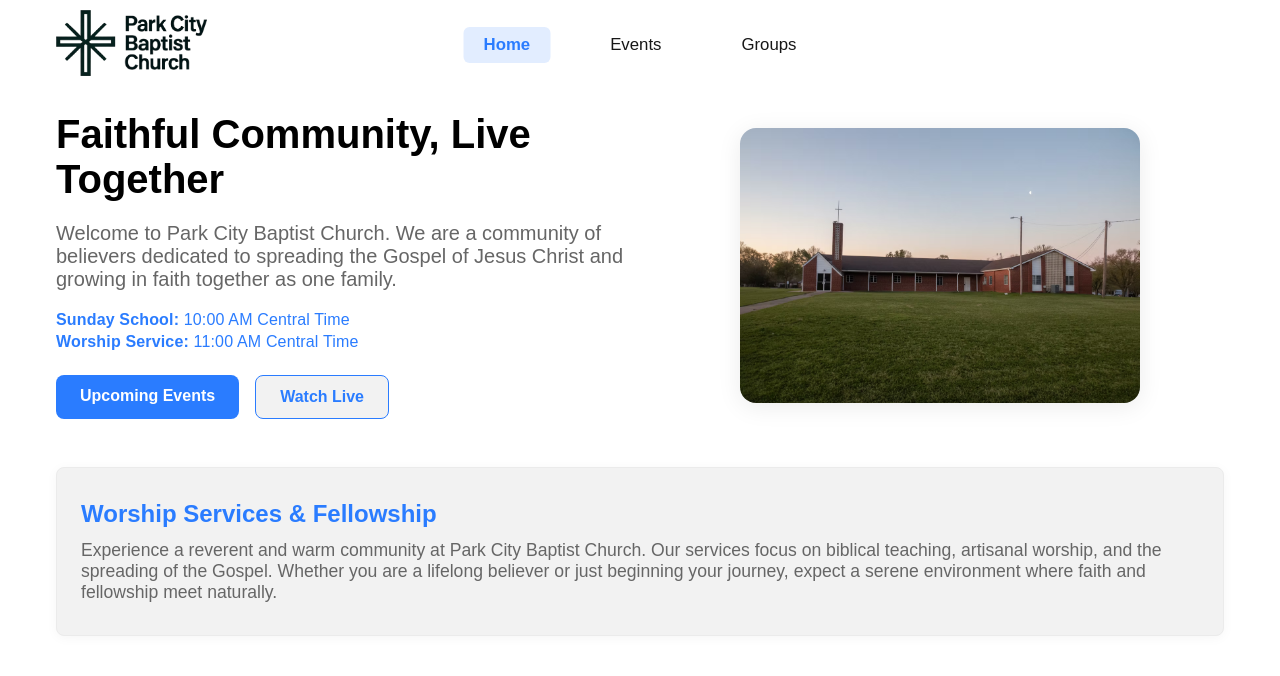
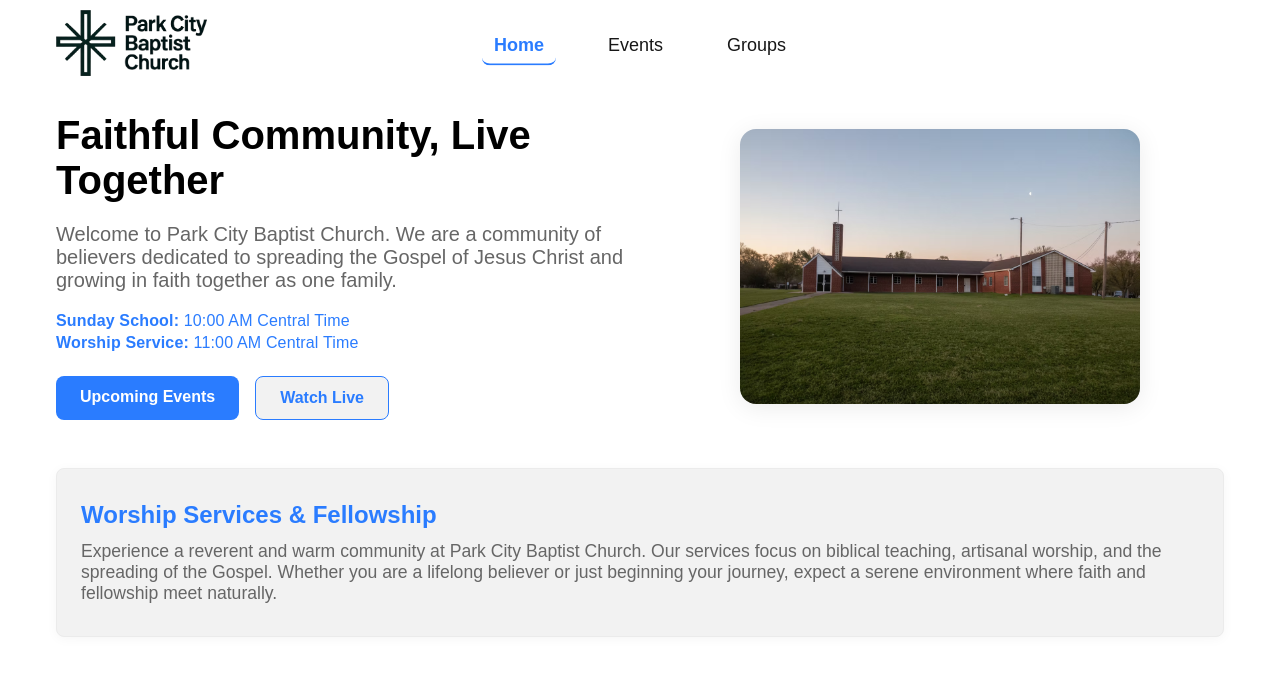
Before and after one commit to Leaderfirestar/park-city-baptist-church, a Next.js app: page / in a window 1280 px wide. Shown: the top 676 px of the page. Built offline with nearby package versions, Linux system fonts and the light colour scheme.

Commit message:
style: styles for header + nav

```diff
--- a/src/components/Header/Header.module.css
+++ b/src/components/Header/Header.module.css
@@ -6,6 +6,9 @@
 	padding: 0 1rem;
 	background: var(--background);
 	position: relative;
+	font-family: var(--font-family-sans);
+	font-size: var(--font-size-base);
+	font-weight: var(--font-weight-normal);
 }
 
 /* Hamburger styles */
@@ -21,6 +24,7 @@
 	cursor: pointer;
 	margin-left: auto;
 }
+
 .hamburgerBar {
 	width: 24px;
 	height: 3px;
--- a/src/components/Header/Navbar/NavElement/NavElement.module.css
+++ b/src/components/Header/Navbar/NavElement/NavElement.module.css
@@ -1,32 +1,29 @@
 .navElement {
 	display: block;
-	font-size: 1.1rem;
-	font-weight: 500;
+	font-size: var(--font-size-md);
+	font-weight: var(--font-weight-medium);
+	font-family: var(--font-family-sans);
 	color: var(--foreground);
 	padding: 0.5rem 0.75rem;
-	border-radius: 6px;
+	border-radius: var(--radius-md);
 	transition:
-		background 0.15s,
+		border-bottom 0.15s,
 		color 0.15s;
 	cursor: pointer;
 	outline: none;
+	border-bottom: 2px solid transparent;
 }
 
 .navElement:hover,
 .navElement:focus {
-	background: rgba(0, 0, 0, 0.07);
-	color: #2a7cff;
+	border-bottom: 2px solid var(--primary);
+	color: var(--primary);
+	background: none;
 }
 
 .active {
-	background: #2a7cff22;
-	color: #2a7cff;
-	font-weight: 700;
+	border-bottom: 2px solid var(--primary);
+	color: var(--primary);
+	font-weight: var(--font-weight-bold);
+	background: none;
 }
-
-@media (min-width: 768px) {
-	.navElement {
-		font-size: 1.05rem;
-		padding: 0.5rem 1.25rem;
-	}
-}
--- a/src/components/Header/Navbar/Navbar.module.css
+++ b/src/components/Header/Navbar/Navbar.module.css
@@ -1,5 +1,8 @@
 .navWrapper {
 	display: none;
+	font-family: var(--font-family-sans);
+	font-size: var(--font-size-base);
+	font-weight: var(--font-weight-normal);
 }
 
 /* Mobile nav open */
```
